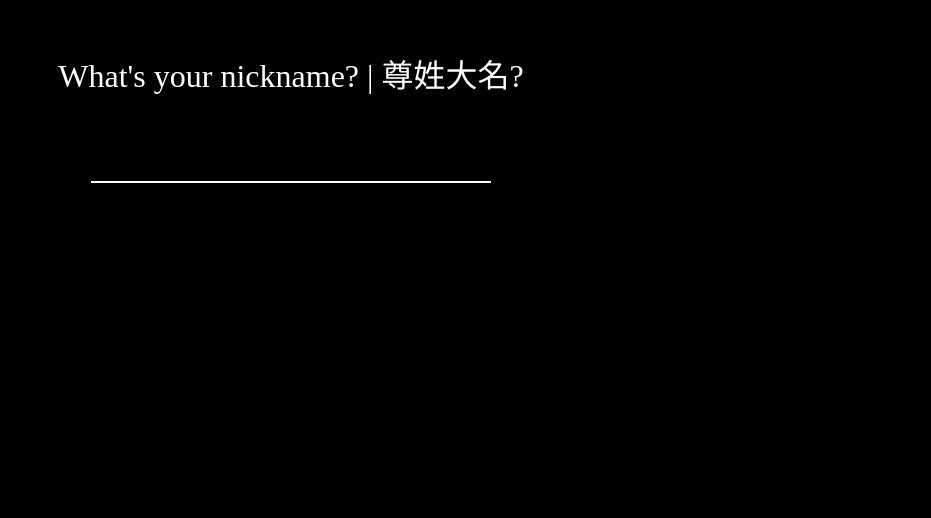
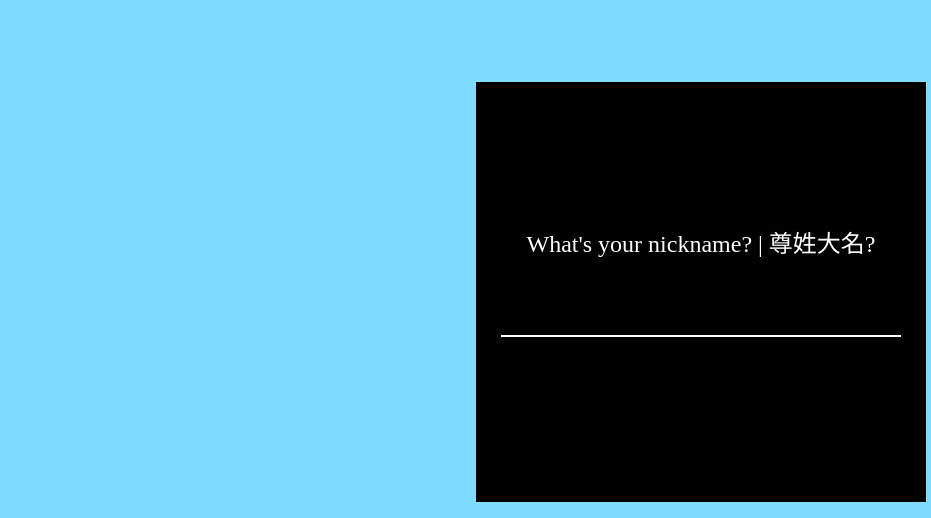
Before and after one commit to Yaowenjie/likee-chat, a website: page public/index.html in a window 1280 px wide. Shown: the part 282-800 px from the top of the page, without its empty margins (349-1280 px from the left). Drawn offline with nearby package versions, Linux system fonts and the light colour scheme; no server answers.

Commit message:
trim chat window style

```diff
--- a/public/index.html
+++ b/public/index.html
@@ -14,7 +14,7 @@
     </li>
     <li class="login page">
         <div class="form">
-            <h3 class="title">What's your nickname? | 尊姓大名?</h3>
+            <h4 class="title">What's your nickname? | 尊姓大名?</h4>
             <input class="usernameInput" type="text" maxlength="14" />
         </div>
     </li>
--- a/public/main.js
+++ b/public/main.js
@@ -229,7 +229,7 @@ $(function() {
   socket.on('login', function (data) {
     connected = true;
     // Display the welcome message
-    var message = "欢迎来到Bu・Log";
+    var message = "欢迎来到Bu・Log聊天室";
     log(message, {
       prepend: true
     });
--- a/public/style.css
+++ b/public/style.css
@@ -4,10 +4,10 @@
     box-sizing: border-box;
 }
 
-/*html {*/
-    /*font-weight: 300;*/
-    /*-webkit-font-smoothing: antialiased;*/
-/*}*/
+html {
+    font-weight: 300;
+    -webkit-font-smoothing: antialiased;
+}
 
 input {
     font-family:
@@ -24,6 +24,7 @@ body {
     height: 100%;
     margin: 0;
     padding: 0;
+    background: #7FDBFF;
 }
 
 ul {
@@ -34,10 +35,13 @@ ul {
 /* Pages */
 
 .pages {
-    height: 100%;
-    margin: 0;
+    height: 420px;
+    width: 450px;
+    position: fixed;
+    bottom: 0;
+    right: 5px;
+    border: 3px solid black;
     padding: 0;
-    width: 100%;
 }
 
 .page {
@@ -73,11 +77,11 @@ ul {
 }
 
 .login.page .title {
-    font-size: 200%;
+    font-size: 150%;
 }
 
 .login.page .usernameInput {
-    font-size: 200%;
+    font-size: 150%;
     letter-spacing: 3px;
 }
 
@@ -95,11 +99,11 @@ ul {
 /* Font */
 
 .messages {
-    font-size: 150%;
+    font-size: 100%;
 }
 
 .inputMessage {
-    font-size: 100%;
+    font-size: 70%;
 }
 
 .log {
```
